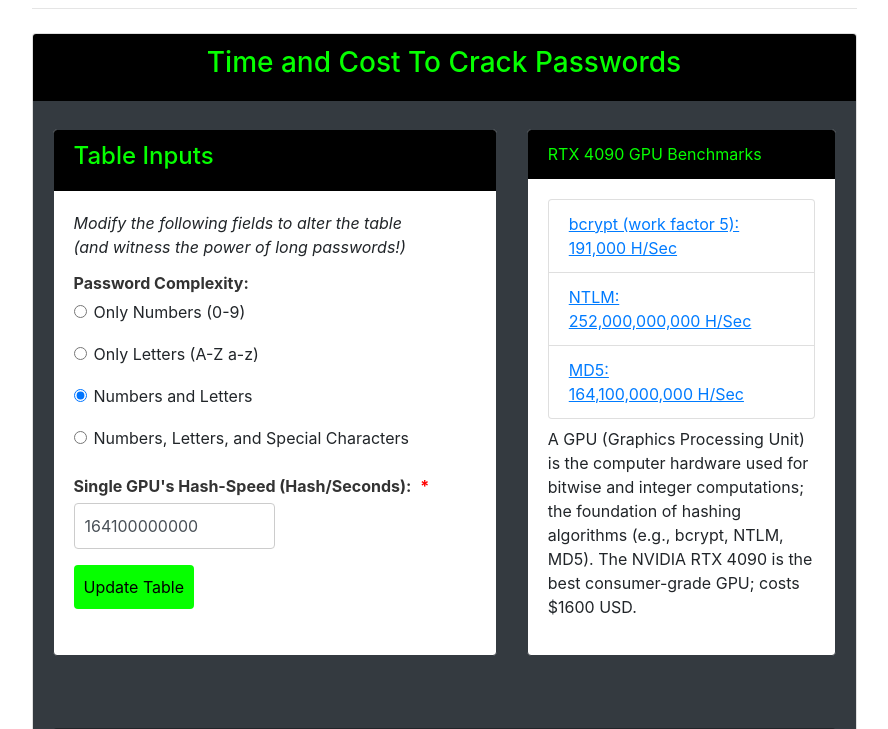
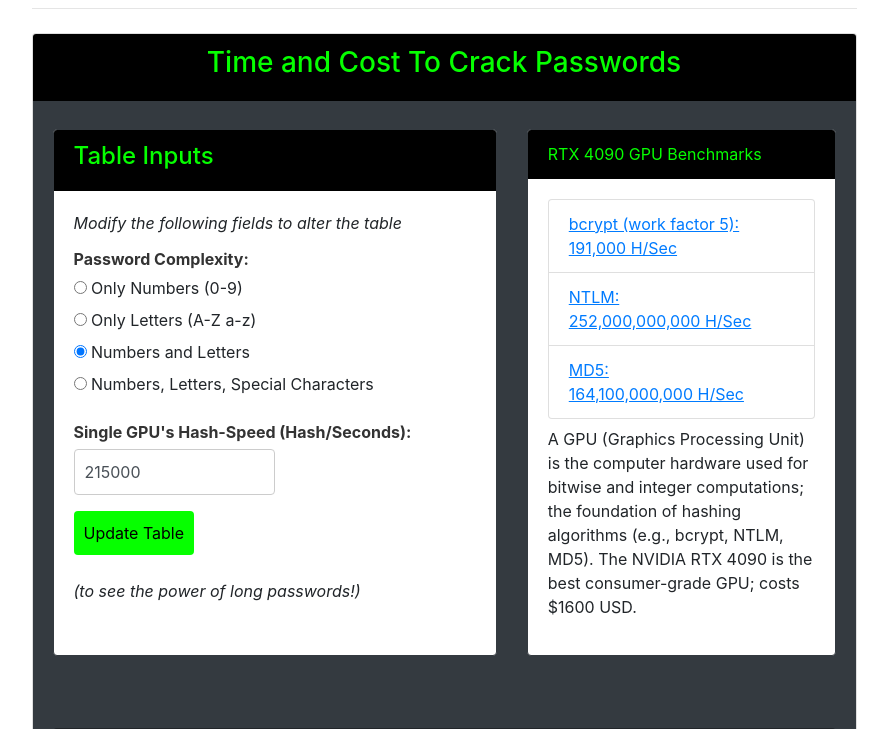
Before and after one commit to thomas-engels/password_size_matters, a Flask app: page / in a window 1280 px wide. Shown: the part 1203-1932 px from the top of the page, without its empty margins (196-1084 px from the left). Run offline with Flask 3, Linux system fonts and the light colour scheme; some libraries are stand-ins or nearby versions.

Commit message:
Improve error handling

```diff
--- a/forms.py
+++ b/forms.py
@@ -4,8 +4,25 @@ from wtforms.validators import DataRequired, NumberRange
 
 
 class PasswordForm(FlaskForm):
-    password_type = RadioField("Password Complexity:", choices=[(1, 'Only Numbers (0-9)'), (2, 'Only Letters (A-Z a-z)'), (3, 'Numbers and Letters'),
-                                         (4, 'Numbers, Letters, and Special Characters')], default=3, validators=[DataRequired()])
-    hash_rate = IntegerField("Single GPU's Hash-Speed (Hash/Seconds): ", default=164100000000,
-                             validators=[NumberRange(min=1), DataRequired()])
+    password_type = RadioField(
+        "Password Complexity:",
+        choices=[
+            (1, 'Only Numbers (0-9)'),
+            (2, 'Only Letters (A-Z a-z)'),
+            (3, 'Numbers and Letters'),
+            (4, 'Numbers, Letters, Special Characters')
+        ],
+        default=3,
+        validators=[DataRequired()]
+    )
+
+    hash_rate = IntegerField(
+        "Single GPU's Hash-Speed (Hash/Seconds): ",
+        default=215000,
+        validators=[
+            NumberRange(min=1, max=9999999999999999999999999),
+            DataRequired()
+        ]
+    )
+
     submit = SubmitField("Update Table")
--- a/static/css/styles.css
+++ b/static/css/styles.css
@@ -568,3 +568,9 @@ a {
 html {
     scroll-behavior: smooth;
 }
+
+#table-form ul {
+    list-style: none;
+    padding-left: 0;
+    margin-right: 0;
+}
--- a/templates/index.html
+++ b/templates/index.html
@@ -186,17 +186,31 @@
                                     <h4>Table Inputs</h4>
                                 </div>
                                 <div class="card-body">
-                                    <div class="card-title"><em>Modify the following fields to alter the table <br> (and witness the power of long passwords!)</em></div>
+                                    <div class="card-title"><em>Modify the following fields to alter the table</em></div>
                                     <div class="card-text">
-                                        {{ form.hidden_tag() }}
-                                        {% if form.hash_rate.errors %}
-                                        <div class="alert alert-danger">
-                                            {% for error in form.hash_rate.errors %}
-                                            <span>{{ error }}</span><br>
-                                            {% endfor %}
-                                        </div>
-                                        {% endif %}
-                                        {{ render_form(form, novalidate=True, button_map={"search": "primary"}) }}
+                                        <form id="table-form" method="POST" action="{{ url_for('update_table') }}">
+                                            {{ form.hidden_tag() }}
+
+                                            <div class="form-group">
+                                                {{ form.password_type.label(class='form-label') }}
+                                                {{ form.password_type }}
+                                                {% for error in form.password_type.errors %}
+                                                    <span style="color: red;">{{ error }}</span>
+                                                {% endfor %}
+                                            </div>
+
+                                            <div class="form-group">
+                                                {{ form.hash_rate.label(class='form-label') }}
+                                                {{ form.hash_rate(class="form-control") }}
+                                                {% for error in form.hash_rate.errors %}
+                                                    <span style="color: red;">{{ error }}</span>
+                                                {% endfor %}
+                                            </div>
+
+                                            {{ form.submit(class='btn btn-primary') }}
+                                        </form>
+                                        <br>
+                                        <p><em>(to see the power of long passwords!)</em></p>
                                     </div>
                                 </div>
                             </div>
```
